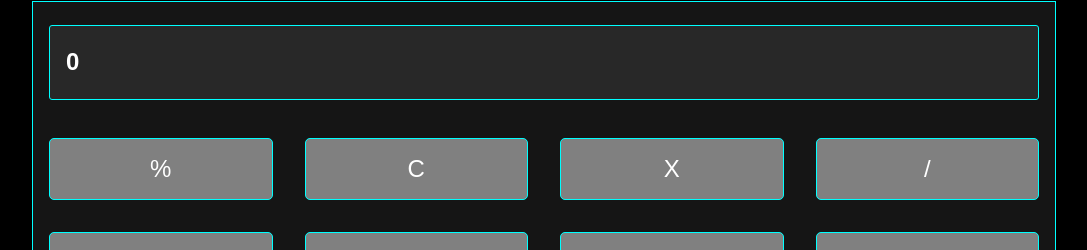
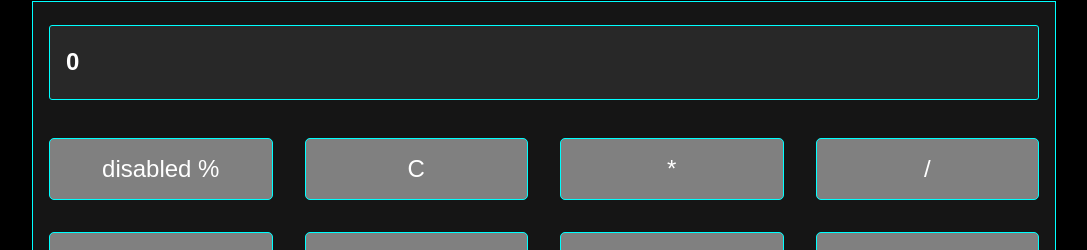
Before and after one commit to DilanLopezN/ImersaoReact, a React (Create React App) app in the folder calculadora-react/: page / in a window 1280 px wide. Shown: the part 150-400 px from the top of the page, without its empty margins (96-1183 px from the left). Built offline with nearby package versions, Linux system fonts and the light colour scheme.

Commit message:
all basic operations runing with two numbers

```diff
--- a/calculadora-react/src/App.js
+++ b/calculadora-react/src/App.js
@@ -49,6 +49,17 @@ function App() {
       setOperation('')
     }
   }
+  const handleMultiNumbers = () => {
+    if (firstNumber === '0') {
+      setFirstNumber(String(currentNumber))
+      setCurrentNumber('0')
+      setOperation('*')
+    } else {
+      const sum = Number(firstNumber) * Number(currentNumber)
+      setCurrentNumber(String(sum))
+      setOperation('')
+    }
+  }
 
   const handleEquals = () => {
     if (firstNumber !== '0' && operation !== '' && currentNumber !== '0') {
@@ -62,6 +73,9 @@ function App() {
         case '/':
           handleDividerNumbers()
           break
+        case '*':
+          handleMultiNumbers()
+          break
         default:
           break
       }
@@ -73,9 +87,9 @@ function App() {
       <Content>
         <InputComponent value={currentNumber} />
         <Row>
-          <Button label="%" />
+          <Button label="disabled %" />
           <Button label="C" onClick={() => handleClear()} />
-          <Button label="X" />
+          <Button label="*" onClick={handleMultiNumbers} />
           <Button label="/" onClick={handleDividerNumbers} />
         </Row>
 
```
